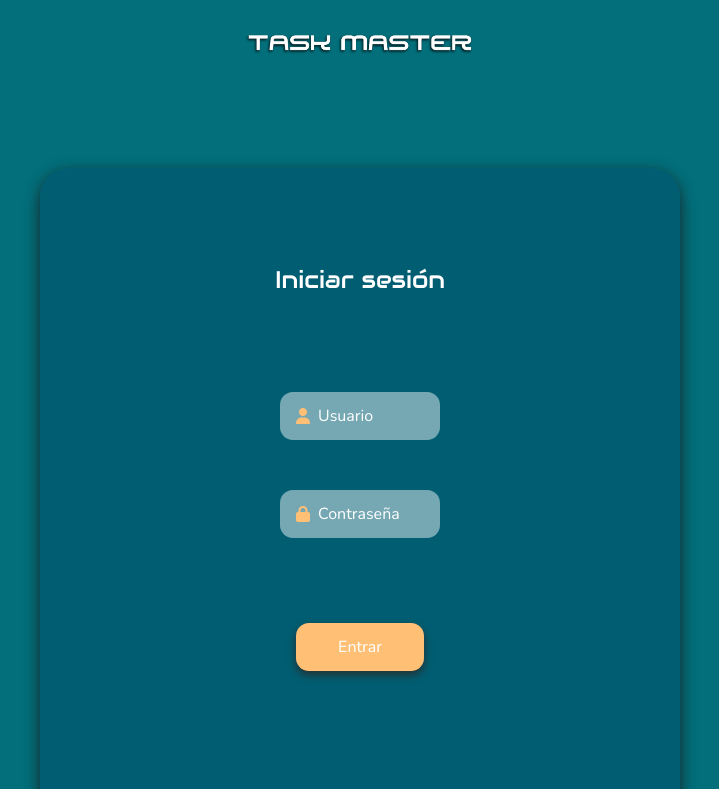
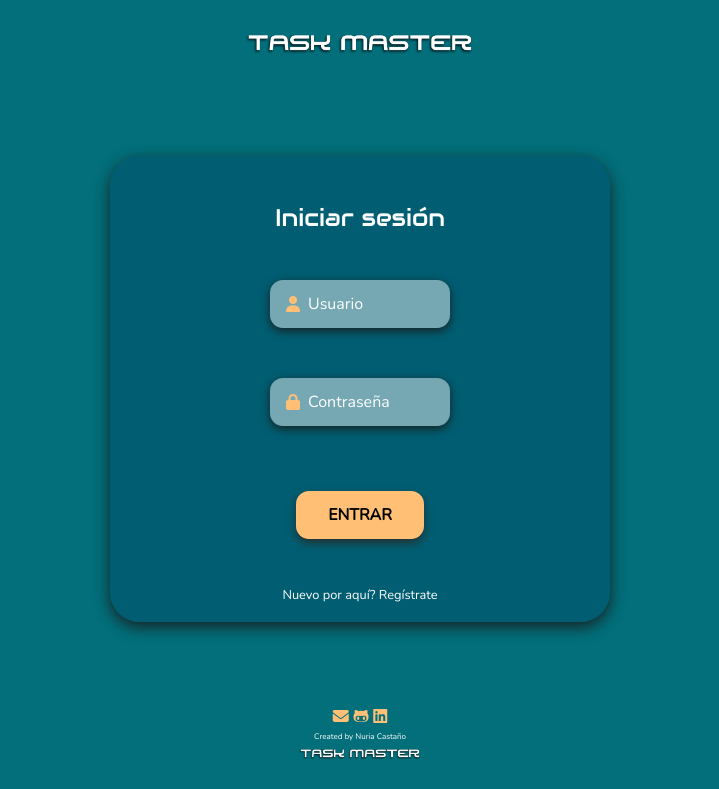
Before and after one commit to Nuriacode/Task-Master, a React (Create React App) app: page /#/ in a window 1280 px wide. Shown: the top 789 px of the page, without its empty margins (280-999 px from the left). Built offline with nearby package versions, Linux system fonts and the light colour scheme.

Commit message:
add styles landing

```diff
--- a/src/components/Card.js
+++ b/src/components/Card.js
@@ -39,7 +39,6 @@ const Card = ({
           >
             Tarea
           </label>
-
           <input
             className="form-control"
             required
@@ -119,7 +118,7 @@ const Card = ({
           <textarea
             className="form-control"
             type="text"
-            placeholder="Lista de la compra"
+            placeholder="..."
             name="desc"
             id="desc"
             value={dataTask.desc}
--- a/src/components/FrameCalen.js
+++ b/src/components/FrameCalen.js
@@ -14,7 +14,8 @@ import objectToExport from "../services/localStorage";
 moment.tz.names("Europe/Paris|Europe/Monaco");
 const localizer = momentLocalizer(moment);
 moment.locale("es");
-moment.tz.link("Europe/Paris|Europe/Monaco");
+moment.tz.setDefault('Europe/Paris')
+moment.tz.countries()
 
 const FrameCalen = () => {
   const [id, setId] = useState(0 + 1);
@@ -37,7 +38,7 @@ const FrameCalen = () => {
   const taskDoneLocalStorage = objectToExport.get("tasks_Done", []);
 
   const createId = () => {
-    setId(id + 1);
+    setId(id);
   };
 
   const setTaskTypeRadio = (value) => {
@@ -72,6 +73,7 @@ const FrameCalen = () => {
       return "color_3";
     }
   };
+
 
   const handleSend = () => {
     if (dataTask.start !== "" && dataTask.end !== "" && dataTask.title !== "") {
--- a/src/styles/Card.scss
+++ b/src/styles/Card.scss
@@ -22,7 +22,7 @@
         margin-top: 2rem;
         margin-bottom: 30px;
         border-radius: 15px;
-        box-shadow: 0px 5px 15px #393939e3;
+        box-shadow: 0px 3px 10px #191919e3;
         gap:1rem;
 
         @media all and (min-width: 768px) {
@@ -33,6 +33,10 @@
           font-size: 0.8rem;
         }
 
+        &__icon{
+          color: rgba(255, 192, 118, 1);
+        }
+
         &__button {
           margin-top: 5px;
           border:none;
@@ -41,7 +45,7 @@
             flex-direction: column;
             justify-content: center;
             align-items: center;
-            box-shadow: 0px 3px 4px #868686e3;
+            box-shadow: 0px 4px 5px #191919e3;
             width: 8rem;
             height: 3em;
             border-radius: 13px;
--- a/src/styles/Header.scss
+++ b/src/styles/Header.scss
@@ -8,7 +8,4 @@
   &__img {
     width: 15rem;
   }
-  @media all and (min-width: 768px) {
-
-  }
 }
--- a/src/styles/Landing.scss
+++ b/src/styles/Landing.scss
@@ -1,7 +1,7 @@
 .mainLanding {
   background-color: #026f7b;
-  min-height: 75vh;
   display: flex;
+  height: 75.3vh;
   flex-direction: column;
   justify-content: center;
   align-items: center;
@@ -13,19 +13,21 @@
     display: flex;
     flex-direction: column;
     align-items: center;
-    margin-top: 5rem;
-    margin-bottom: 5rem;
+    margin-top: 2rem;
+    margin-bottom: 2rem;
     background-color: rgba(0, 87, 110, 0.69);
-    min-height: 50vh;
-    min-width: 50vw;
+    width: 60vw;
     border-radius: 30px;
     box-shadow: 0px 5px 15px #191919e3;
+    @media all and (min-width: 768px) {
+      max-width: 500px
+   }
 
     &__title {
       font-family: "Audiowide";
       color: white;
       font-size: 1.5rem;
-      margin-top: 100px;
+      margin-top: 50px;
     }
 
     &__user {
@@ -36,11 +38,12 @@
       padding-left: 1rem;
       color: white;
       font-size: 1rem;
-      margin-top: 100px;
+      margin-top: 50px;
       background-color: rgba(255, 255, 255, 0.46);
-      width: 10rem;
+      width: 180px;
       height: 3em;
       border-radius: 13px;
+      box-shadow: 0px 3px 10px #191919e3;
 
       .fa-user {
         color: rgba(255, 192, 118, 1);
@@ -56,9 +59,10 @@
       font-size: 1rem;
       margin-top: 50px;
       background-color: rgba(255, 255, 255, 0.46);
-      width: 10rem;
+      width: 180px;
       height: 3em;
       border-radius: 13px;
+      box-shadow: 0px 3px 10px #191919e3;
 
       .fa-lock {
         color: rgba(255, 192, 118, 1);
@@ -67,7 +71,7 @@
 
     &__login {
       font-size: 1rem;
-      margin-top: 85px;
+      margin-top: 65px;
       background-color: rgba(255, 192, 118, 1);
       display: flex;
       flex-direction: column;
@@ -79,13 +83,15 @@
       border-radius: 13px;
       &--text {
         text-decoration: none;
-        color: white;
+        color: rgb(1, 0, 0);
+        text-transform: uppercase;
+        font-weight: bold;
       }
     }
     &__signup {
       color: white;
       font-size: 0.8rem;
-      margin-top: 120px;
+      margin-top: 50px;
       display: flex;
       flex-direction: column;
       justify-content: center;
--- a/src/styles/frameCalen.scss
+++ b/src/styles/frameCalen.scss
@@ -8,11 +8,12 @@
 
 
   &__frameCalen {
-    height: 90vh;
+    height: 80vh;
     background-color: white;
     padding: 15px;
     border-radius: 20px;
     height: 60vh;
+    box-shadow: 0px 3px 10px #191919e3;
     @media all and (min-width: 768px) {
         width: 50vw;
         height: 80vh;
@@ -55,9 +56,9 @@
 }
 
 .rbc-event {
-  background-color: #3eb523;
+  background-color: rgb(241, 167, 84);
 }
 
 .rbc-today {
-  background-color: rgba(255, 192, 118, 1);
+  background-color: rgb(247, 187, 118);
 }
```
